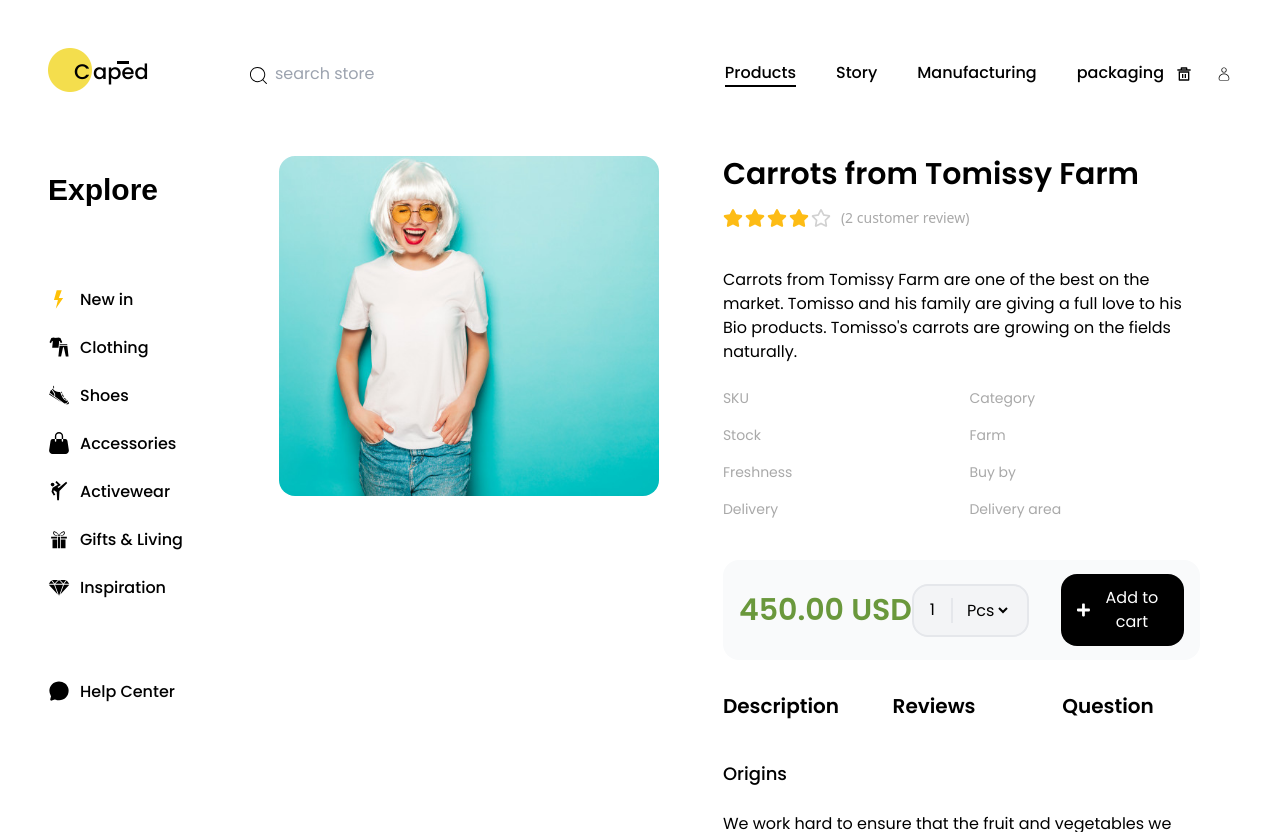
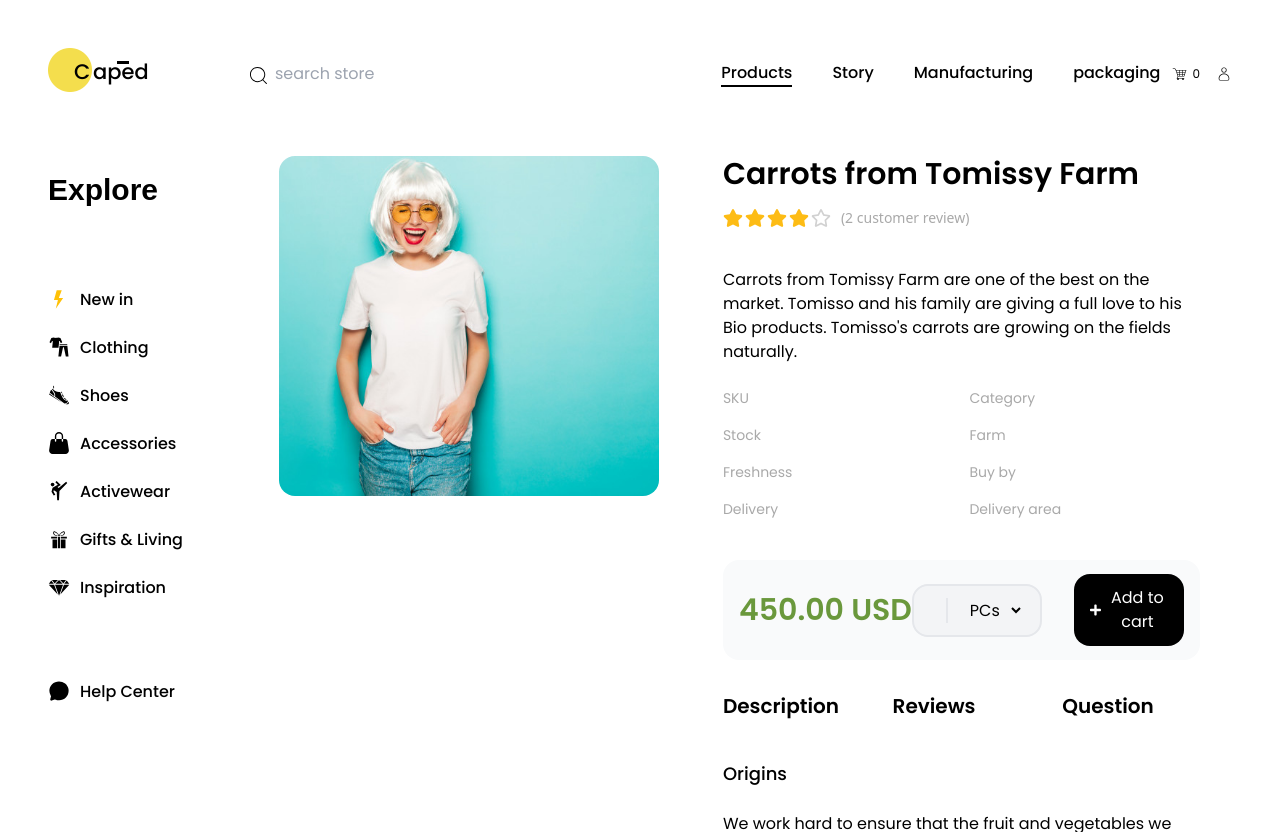
Before and after one commit to Mikwuegbu/eCommerce_desktopUi, a React (Vite) app: page /products/1 in a window 1280 px wide. Built offline with nearby package versions, Linux system fonts and the light colour scheme; a web font is replaced by a local one.

Commit message:
Cart Items

```diff
--- a/src/App.tsx
+++ b/src/App.tsx
@@ -12,6 +12,7 @@ import ProductsSharedLayout from './pages/products/ProductsSharedLayout';
 import SingleProduct from './pages/products/subPages/SingleProduct';
 import Product from './pages/products/Product';
 import Provider from './pages/products/Provider';
+import Billing from './pages/billing/Billing';
 
 const authRoutes: RouteObject = {
 	path: '/auth',
@@ -38,11 +39,7 @@ const authRoutes: RouteObject = {
 
 const productsRoutes: RouteObject = {
 	path: '/products',
-	element: (
-		<Provider>
-			<ProductsSharedLayout />
-		</Provider>
-	),
+	element: <ProductsSharedLayout />,
 	children: [
 		{
 			index: true,
@@ -55,13 +52,18 @@ const productsRoutes: RouteObject = {
 	],
 };
 
-const routes = createBrowserRouter([authRoutes, productsRoutes]);
+const billingRoutes: RouteObject = {
+	path: '/billing',
+	element: <Billing />,
+};
+
+const routes = createBrowserRouter([authRoutes, productsRoutes, billingRoutes]);
 
 const App = () => {
 	return (
-		<div className='container mx-auto'>
+		<Provider>
 			<RouterProvider router={routes} />
-		</div>
+		</Provider>
 	);
 };
 
--- a/src/main.tsx
+++ b/src/main.tsx
@@ -3,7 +3,7 @@ import ReactDOM from 'react-dom/client';
 import App from './App.tsx';
 import './index.css';
 
-alert('This is Specifically for Desktops');
+// alert('This is Specifically for Desktops');
 
 ReactDOM.createRoot(document.getElementById('root')!).render(
 	<React.StrictMode>
--- /dev/null
+++ b/src/pages/billing/Billing.tsx
@@ -0,0 +1,5 @@
+const Billing = () => {
+	return <div>Billing</div>;
+};
+
+export default Billing;
--- a/src/pages/products/ProductsSharedLayout.tsx
+++ b/src/pages/products/ProductsSharedLayout.tsx
@@ -6,14 +6,14 @@ import {
 	GiCutDiamond,
 	GiPresent,
 	GiRunningShoe,
+	GiShoppingCart,
 } from 'react-icons/gi';
 import { BsHandbagFill } from 'react-icons/bs';
 import { MdSportsMartialArts } from 'react-icons/md';
 import { IoChatbubble } from 'react-icons/io5';
-import { RiDeleteBin5Line } from 'react-icons/ri';
 import { CiSearch, CiUser } from 'react-icons/ci';
 import { useContext } from 'react';
-import { ExploreContext } from './Provider';
+import { ExploreContext, ProductContext } from './Provider';
 import { Link } from 'react-router-dom';
 
 interface Explore {
@@ -34,6 +34,7 @@ const exploreProducts: Explore[] = [
 
 const ProductsSharedLayout = () => {
 	const exploreBtn = useContext(ExploreContext);
+	const cartItems = useContext(ProductContext)?.cartItems;
 
 	const handleClick = (btn: string) => {
 		exploreBtn?.dispatch({ type: btn, payload: btn });
@@ -42,50 +43,50 @@ const ProductsSharedLayout = () => {
 	console.log(exploreBtn?.location);
 
 	return (
-		<div className="grid grid-flow-col gap-x-16 px-12">
-			<div className="py-12 grid grid-flow-row">
-				<div className="flex w-28 h-11">
-					<img src={logo} alt={logo} className="" />
+		<div className='grid grid-flow-col gap-x-16 px-12'>
+			<div className='py-12 grid grid-flow-row'>
+				<div className='flex w-28 h-11'>
+					<img src={logo} alt={logo} className='' />
 				</div>
 				<Link
-					to="/products"
+					to='/products'
 					onClick={() => handleClick('explore')}
-					className="font-Sofia-Sans font-bold text-3xl flex"
+					className='font-Sofia-Sans font-bold text-3xl flex'
 				>
 					Explore
 				</Link>
-				<div className="space-y-6 font-poppins font-medium text-justify">
+				<div className='space-y-6 font-poppins font-medium text-justify'>
 					{exploreProducts.map((explore) => (
 						<Link
-							to="/products"
+							to='/products'
 							onClick={() => handleClick(explore.title)}
 							key={explore.id}
-							className="flex space-x-2.5 hover:font-normal"
+							className='flex space-x-2.5 hover:font-normal'
 						>
 							{explore.icon}
-							<p className="text-nowrap">{explore.title}</p>
+							<p className='text-nowrap'>{explore.title}</p>
 						</Link>
 					))}
 				</div>
-				<div className="font-poppins font-medium flex space-x-2.5">
+				<div className='font-poppins font-medium flex space-x-2.5'>
 					<IoChatbubble size={22} />
 					<p>Help Center</p>
 				</div>
 			</div>
-			<div className="pt-14 grid justify-between">
-				<nav className="grid grid-flow-col justify-between place-items-center">
-					<div className="relative">
-						<CiSearch size={23} className="absolute top-2 left-0 right-0" />
+			<div className='pt-14 grid justify-between'>
+				<nav className='grid grid-flow-col justify-between place-items-center'>
+					<div className='relative'>
+						<CiSearch size={23} className='absolute top-2 left-0 right-0' />
 						<input
-							type="text"
-							className="py-1.5 pl-7 outline-none focus:border-b-2"
-							placeholder="search store"
+							type='text'
+							className='py-1.5 pl-7 outline-none focus:border-b-2'
+							placeholder='search store'
 						/>
 					</div>
-					<div className="flex justify-center place-items-center space-x-3">
-						<div className="flex space-x-10 font-poppins font-medium text-base">
+					<div className='flex justify-center place-items-center space-x-3'>
+						<div className='flex space-x-10 font-poppins font-medium text-base'>
 							<NavLink
-								to="/products"
+								to='/products'
 								className={({ isActive }) =>
 									isActive ? 'border-b-2 border-black' : ''
 								}
@@ -93,7 +94,7 @@ const ProductsSharedLayout = () => {
 								Products
 							</NavLink>
 							<NavLink
-								to="/"
+								to='/'
 								className={({ isActive }) =>
 									isActive ? 'border-b-2 border-black' : ''
 								}
@@ -101,7 +102,7 @@ const ProductsSharedLayout = () => {
 								Story
 							</NavLink>
 							<NavLink
-								to="/"
+								to='/'
 								className={({ isActive }) =>
 									isActive ? 'border-b-2 border-black' : ''
 								}
@@ -109,7 +110,7 @@ const ProductsSharedLayout = () => {
 								Manufacturing
 							</NavLink>
 							<NavLink
-								to="/"
+								to='/'
 								className={({ isActive }) =>
 									isActive ? 'border-b-2 border-black' : ''
 								}
@@ -117,17 +118,18 @@ const ProductsSharedLayout = () => {
 								packaging
 							</NavLink>
 						</div>
-						<div className="flex space-x-6">
-							<button>
-								<RiDeleteBin5Line />
-							</button>
-							<button>
+						<div className='flex space-x-4 place-items-center'>
+							<Link to='/billing' className='flex space-x-1 place-items-center'>
+								<GiShoppingCart />{' '}
+								<p className='text-xs'>{cartItems?.length}</p>
+							</Link>
+							<Link to='/auth/login'>
 								<CiUser />
-							</button>
+							</Link>
 						</div>
 					</div>
 				</nav>
-				<div className="overflow-hidden">
+				<div className='overflow-hidden'>
 					<Outlet />
 				</div>
 			</div>
--- a/src/pages/products/Provider.tsx
+++ b/src/pages/products/Provider.tsx
@@ -5,9 +5,17 @@ import {
 	Reducer,
 	ReactNode,
 	FC,
+	useState,
 } from 'react';
+import { productsType } from '../../types/products';
+import data from './products.json';
+
 //context manager
 export const ExploreContext = createContext<exploreContextType | undefined>(
+	undefined
+);
+
+export const ProductContext = createContext<productContextType | undefined>(
 	undefined
 );
 
@@ -24,6 +32,12 @@ type exploreType =
 
 // reducer Action type
 type exploreAction = { type: exploreType; payload: exploreType };
+
+type productContextType = {
+	cartItems: productsType[] | undefined;
+	setCartItems: Dispatch<productsType[]>;
+	products: productsType[];
+};
 
 // context type --this is what is being provided
 type exploreContextType = {
@@ -54,11 +68,15 @@ const Provider: FC<{ children: ReactNode }> = ({ children }) => {
 		exploreReducer,
 		'explore'
 	);
+	const [cartItems, setCartItems] = useState<productsType[]>([]);
+	const products = data.products;
 
 	return (
-		<ExploreContext.Provider value={{ location, dispatch }}>
-			{children}
-		</ExploreContext.Provider>
+		<ProductContext.Provider value={{ products, cartItems, setCartItems }}>
+			<ExploreContext.Provider value={{ location, dispatch }}>
+				{children}
+			</ExploreContext.Provider>
+		</ProductContext.Provider>
 	);
 };
 
--- a/src/pages/products/subPages/SingleProduct.tsx
+++ b/src/pages/products/subPages/SingleProduct.tsx
@@ -1,13 +1,12 @@
 import { useParams } from 'react-router-dom';
-import data from '../products.json';
-import { productsType } from '../../../types/products';
 import { FaPlus, FaRegStar, FaStar } from 'react-icons/fa';
-import { useState } from 'react';
+import { useContext } from 'react';
+import { ProductContext } from '../Provider';
 
 const SingleProduct = () => {
-	const product: productsType[] = data.products;
 	const { productId } = useParams();
-	const [numOfItems, setNumofItems] = useState<number>(1);
+	const products = useContext(ProductContext);
+	const product = products?.products;
 
 	//rendering the Rating
 	const renderRating = (rating: number): JSX.Element[] => {
@@ -20,12 +19,25 @@ const SingleProduct = () => {
 		return [...filledStars, ...unfilledStars];
 	};
 
+	//add to cartItems
+	const addToCart = (id: number) => {
+		const checkCart = products?.cartItems!.find((items) => items.id === id);
+		if (checkCart?.id !== id) {
+			const newItem = products?.products.find((item) => item.id === id);
+			if (newItem) {
+				products?.setCartItems([...products.cartItems!, newItem]);
+			}
+		}
+	};
+
+	console.log(products?.cartItems);
+
 	return (
 		<div className='grid h-[740px] mx-8 pt-16 gap-5'>
-			{product
+			{product!
 				.filter((product) => product.id.toString() === productId)
 				.map((product) => (
-					<div className='flex space-x-16 max-w-max'>
+					<div key={product.id} className='flex space-x-16 max-w-max'>
 						<div className='overflow-hidden min-w-max'>
 							<img
 								src={product.image}
@@ -62,20 +74,22 @@ const SingleProduct = () => {
 										</p>
 										<div className='flex place-items-center space-x-8'>
 											<div className='flex space-x-2.5 max-w-min border-2 px-4 py-3 rounded-2xl bg-gray-100'>
-												<span className='border-r-2 pr-4'>{numOfItems}</span>
+												{/* TODO adda counter */}
+												<span className='border-r-2 pr-4'></span>
 												<select
 													name='num_of_items'
-													className='outline-none bg-gray-100'
+													className='outline-none bg-gray-100 px-2'
 												>
-													<option disabled selected value=''>
-														Pcs
-													</option>
-													<option value=''>1</option>
+													<option defaultValue={1}>PCs</option>
 													<option value=''>2</option>
 													<option value=''>3</option>
+													<option value=''>4</option>
 												</select>
 											</div>
-											<button className='flex place-items-center space-x-1.5 bg-black text-white py-3 px-4 rounded-2xl'>
+											<button
+												onClick={() => addToCart(product.id)}
+												className='active:bg-[#000000c2] flex place-items-center space-x-1.5 bg-black text-white py-3 px-4 rounded-2xl'
+											>
 												<FaPlus /> <span>Add to cart</span>
 											</button>
 										</div>
@@ -95,7 +109,7 @@ const SingleProduct = () => {
 										<h1 className='font-medium text-lg'>Origins</h1>
 										<p className='py-4'>
 											We work hard to ensure that the fruit and vegetables we
-											sell are fresh and high in quality. If we don’t grow them
+											sell are fresh and high in quality. If we don't grow them
 											ourselves, we source them from carefully chosen suppliers,
 											preferring to buy locally whenever possible.
 										</p>
```
Also changed, not shown: src/pages/products/subPages/Accessories.tsx (+6 -5 lines).
